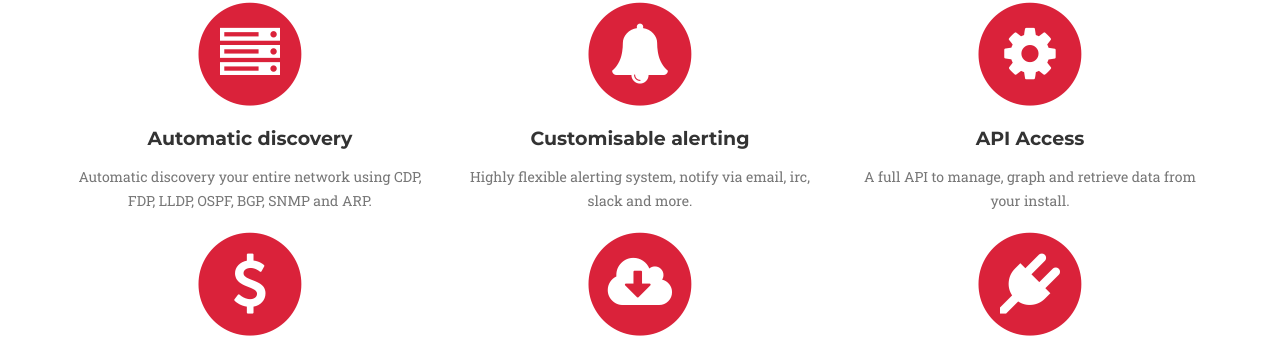
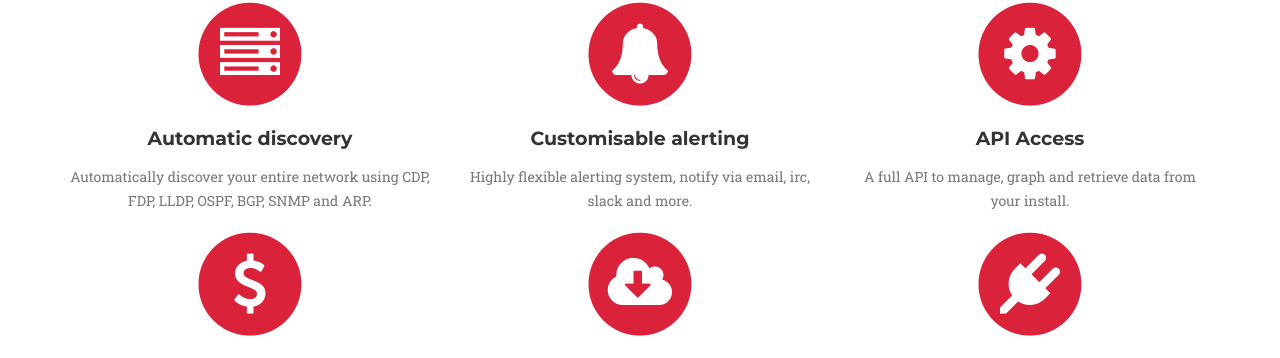
Before and after one commit to librenms/librenms.github.io, a Jekyll site: the page built from index.html, in a window 1280 px wide and 900 px high, scrolled down 795 px. Shown: the part 93-451 px from the top of the window. Built offline with Jekyll 4.4.1, drawn with Linux system fonts in a browser that asks for light colours; some web fonts are replaced.

Commit message:
Fix minor spelling error in automatic discovery.

```diff
--- a/_includes/features.html
+++ b/_includes/features.html
@@ -14,7 +14,7 @@
                         <i class="fa fa-server fa-stack-1x fa-inverse"></i>
                     </span>
                     <h4 class="service-heading">Automatic discovery</h4>
-                    <p class="text-muted">Automatic discovery your entire network using CDP, FDP, LLDP, OSPF, BGP, SNMP and ARP.</p>
+                    <p class="text-muted">Automatically discover your entire network using CDP, FDP, LLDP, OSPF, BGP, SNMP and ARP.</p>
                 </div>
                 <div class="col-md-4">
                     <span class="fa-stack fa-4x">
```
